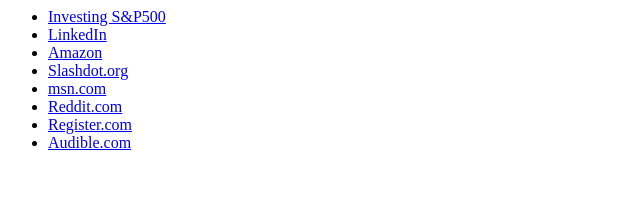
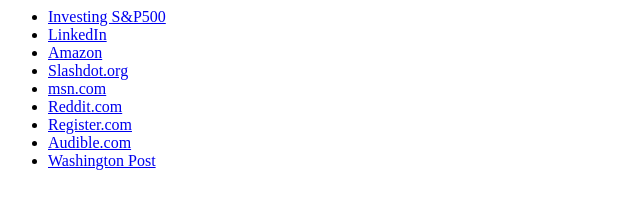
Before and after one commit to HunterHudson/default_web, a plain HTML site: page hunterhudson.com/public_html/s.html in a window 1280 px wide. Shown: the whole page, without its empty margins (0-640 px from the left). Drawn offline with Linux system fonts and the light colour scheme.

Commit message:
washington post

```diff
--- a/hunterhudson.com/public_html/s.html
+++ b/hunterhudson.com/public_html/s.html
@@ -11,6 +11,7 @@
 			<li><a href="https://www.reddit.com">Reddit.com</a></li>
 			<li><a href="https://www.register.com/myaccount/atlas.rcmx">Register.com</a></li>
 			<li><a href="https://www.audible.com/">Audible.com</a></li>
+			<li><a href="https://www.washingtonpost.com/">Washington Post</a></li>
 		</ul>
 	</body>
 </html>
```
